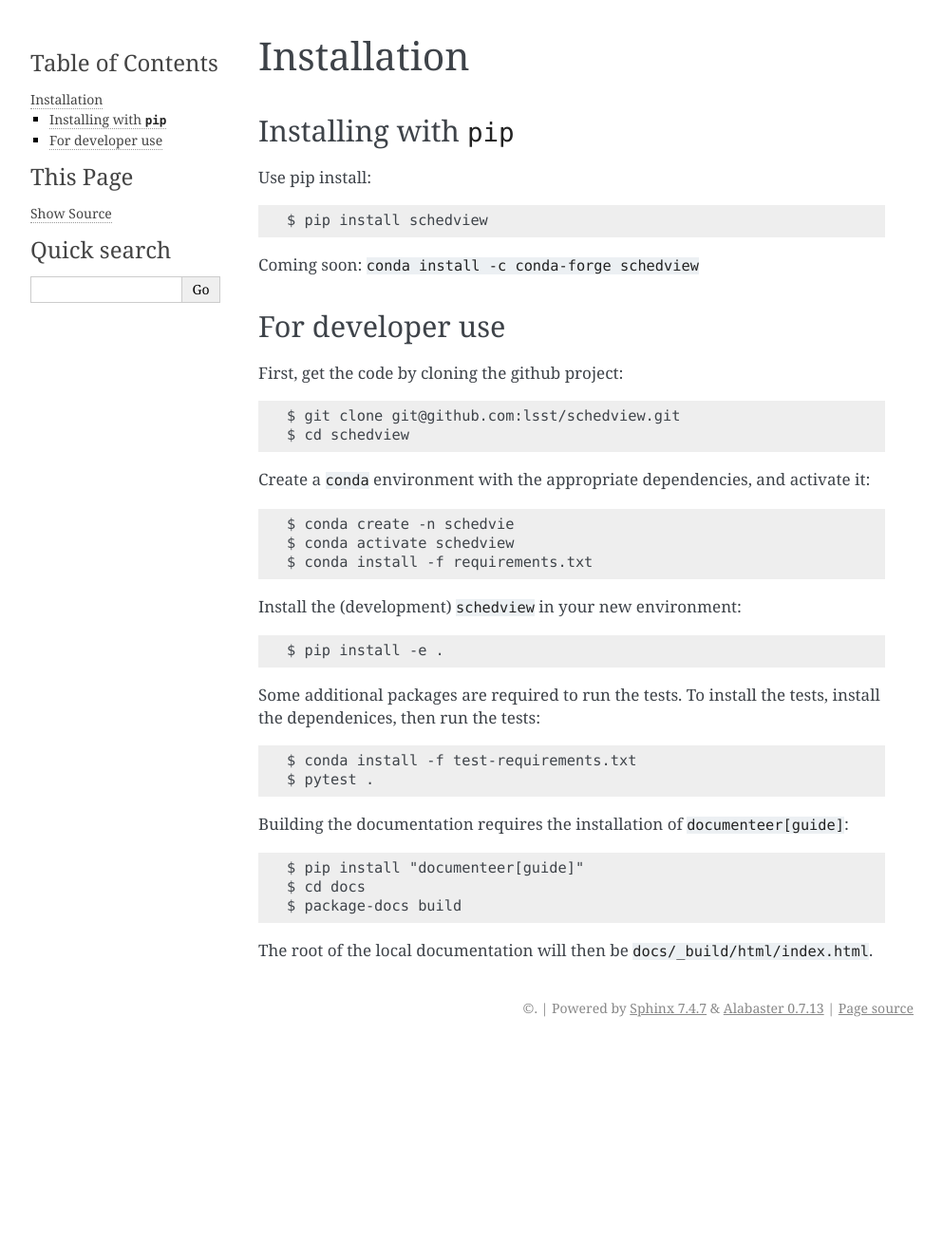
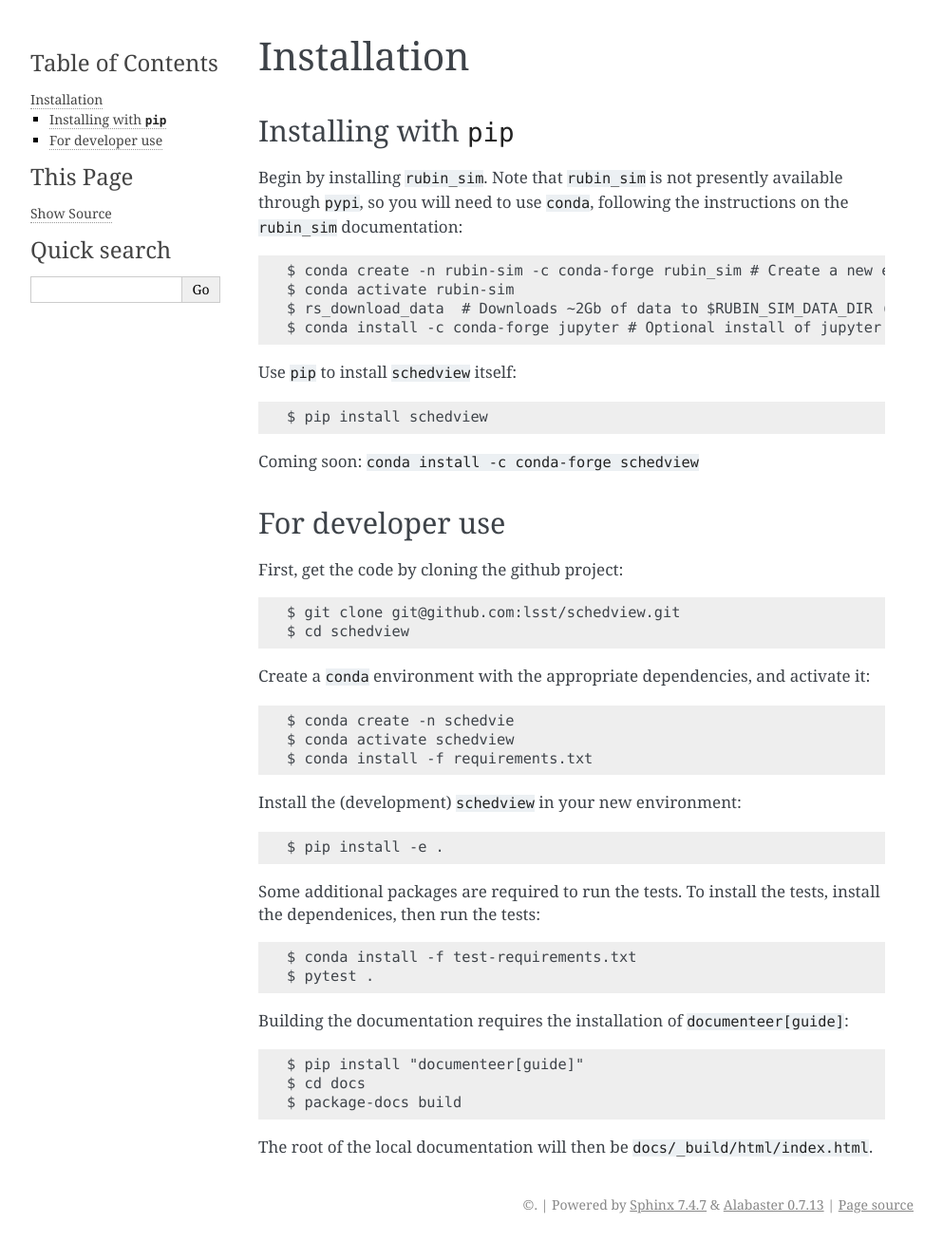
Before and after one commit to lsst/schedview, a Sphinx documentation site: the page built from docs/installation.rst, in a window 1280 px wide. Shown: the whole page at 95% size, without its empty margins (148-1141 px from the left). Built offline with Sphinx 7.4.7, drawn with Linux system fonts in a browser that asks for light colours; before the commit the page ends 1101 px from its top, so only the background shows below that.

Commit message:
Include rubin_sim install in install instructions

```diff
--- a/docs/installation.rst
+++ b/docs/installation.rst
@@ -4,7 +4,17 @@ Installation
 Installing with ``pip``
 -----------------------
 
-Use pip install:
+Begin by installing ``rubin_sim``.
+Note that ``rubin_sim`` is not presently available through ``pypi``, so you will need to use ``conda``, following the instructions on the ``rubin_sim`` documentation:
+
+::
+
+ $ conda create -n rubin-sim -c conda-forge rubin_sim # Create a new environment
+ $ conda activate rubin-sim
+ $ rs_download_data  # Downloads ~2Gb of data to $RUBIN_SIM_DATA_DIR (~/rubin_sim_data if unset)
+ $ conda install -c conda-forge jupyter # Optional install of jupyter
+
+Use ``pip`` to install ``schedview`` itself:
 
 ::
 
```
